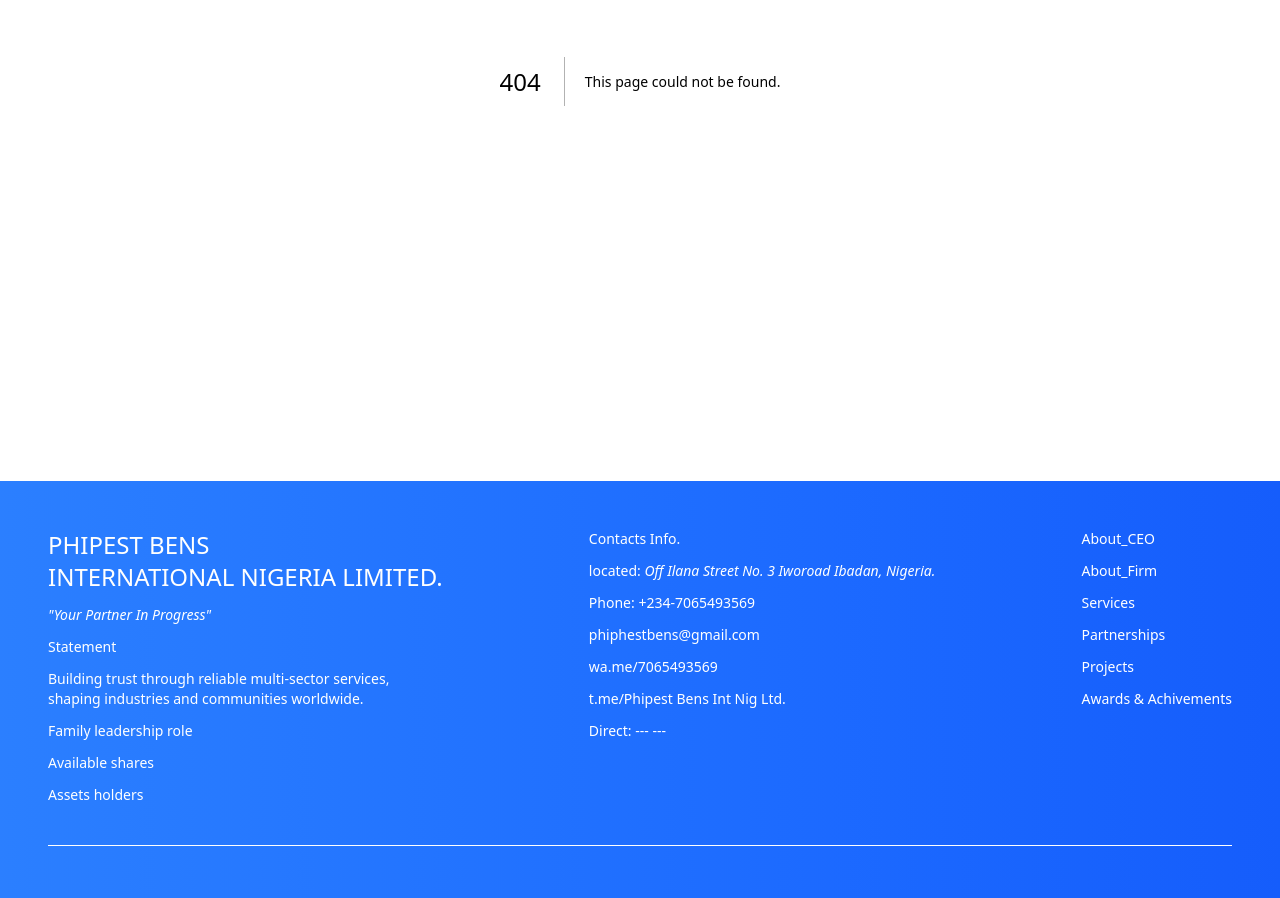
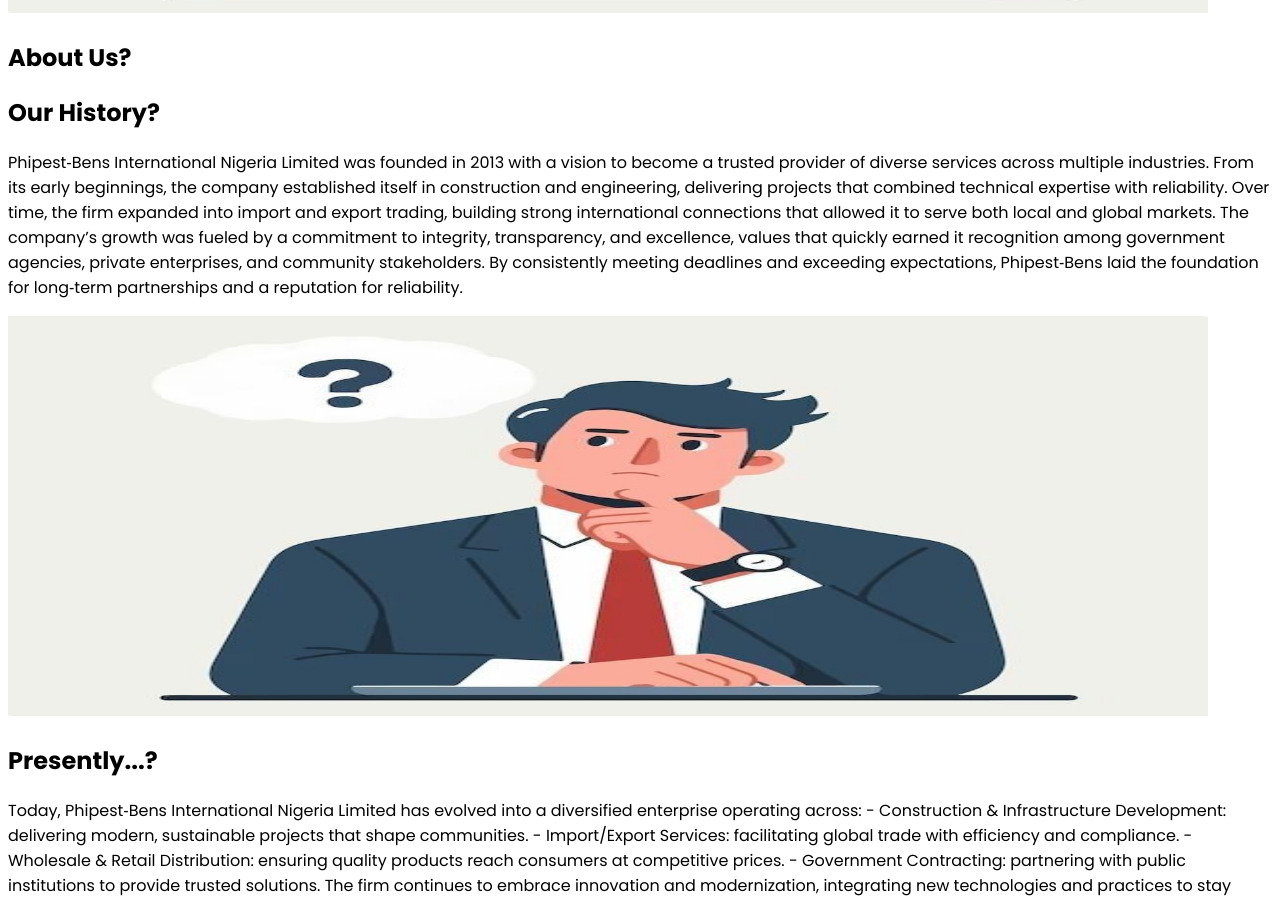
Before and after one commit to Festus-123/Phipest-Bens, a Next.js app: page /About_Firm in a window 1280 px wide. Before the commit this address had no page. Shown: the part 395-1293 px from the top of the page. Built offline with nearby package versions, Linux system fonts and the light colour scheme.

Commit message:
began writing the about firm page to meet the new UI changes

```diff
--- a/app/about_firm/page.tsx
+++ b/app/about_firm/page.tsx
@@ -1,7 +1,6 @@
 import { Metadata } from "next";
-import { FaMicroblog } from "react-icons/fa";
-import Image from "next/image";
-import Link from "next/link";
+import About_Firm from "@/pages/About_Firm";
+
 
 export const metadata: Metadata = {
   title:
@@ -64,62 +63,7 @@ export const metadata: Metadata = {
 const page = () => {
   return (
     <div>
-      <div className="bg-linear-to-r from-blue-700 to-blue-800 p-8 md:p-16 text-white">
-        <h1 className="font-extrabold text-3xl md:text-7xl text-center md:text-start">
-          About Us
-        </h1>
-      </div>
-
-      {/* Section for company's history and values */}
-      <section className="p-8 md:p-16 flex flex-col gap-4">
-        <h1 className="font-bold ">
-          PHIPEST BESN INTERNATIONAL NIGERIA LIMITED
-        </h1>
-        <p className="mb-5">
-          Phipest-bens International Nig Ltd is a diversified company with a
-          rich history of excellence and innovation. Founded in 2013, we have
-          grown to become a trusted name in the construction, import/export,
-          wholesale and retail, and government contracting sectors. Our mission
-          is to deliver high-quality services and products while fostering
-          long-term relationships with our clients and partners. We are
-          committed to integrity, reliability, and customer satisfaction in
-          everything we do.
-        </p>
-        <div className="bg-gray-100 p-4 rounded-lg">
-        <p className="">
-          Our core values include:
-        </p>
-          <ul className="list-disc list-inside mt-2">
-            <li>Integrity: We conduct our business with honesty and transparency.</li>
-            <li>Reliability: We are committed to delivering on our promises and meeting our deadlines.</li>
-            <li>Customer Satisfaction: We prioritize the needs and expectations of our clients.</li>
-          </ul>
-        </div>
-        {/* Link to checkout company's blog */}
-        <Link
-          href="/blog"
-          className="text-black hover:underline bg-linear-to-r from-blue-400 to-blue-50 p-2 md:p-3 rounded-lg flex items-center gap-4 justify-between w-max"
-        >
-          <span>blog post</span>
-          <span>
-            <FaMicroblog />
-          </span>
-        </Link>
-      </section>
-
-      {/* Section for company's location */}
-      <section className="container mx-auto px-4 py-8">
-        <h2 className="text-2xl font-bold mb-4">Map</h2>
-        <p className="text-lg mb-6">Company location and sites.</p>
-        <div>
-          <iframe
-            src="https://www.google.com/maps/embed?pb=!1m18!1m12!1m3!1d3151.835434509374!2d144.9537363153168!3d-37.81627977975195!2m3!1f0!2f0!3f0!3m2!1i1024!2i768!4f13.1!3m3!1m2!1s0x6ad642af0f11fd81%3A0xf577d9a651e5e7c!2sEnvato%20Melbourne%20Office!5e0!3m2!1sen!2sau!4v1600000000000"
-            title="Company Location Map"
-            className="w-full h-64 md:h-96"
-            allowFullScreen
-          />
-        </div>
-      </section>
+      <About_Firm />
     </div>
   );
 };
--- /dev/null
+++ b/pages/About_Firm.tsx
@@ -0,0 +1,172 @@
+"use client"; // for Next.js App Router
+import { useEffect, useRef } from "react";
+import { FaMicroblog } from "react-icons/fa";
+import Image from "next/image";
+import Link from "next/link";
+import gsap from "gsap";
+// import { Poppins } from 'next/font/google';
+import { poppins } from "@/pages/Landing_Page";
+
+const About_Firm = () => {
+  const headerRef = useRef<HTMLDivElement>(null);
+  const sectionRef = useRef<HTMLDivElement>(null);
+  const valuesRef = useRef<HTMLDivElement>(null);
+
+  useEffect(() => {
+    // Animate header fade-in + slide
+    gsap.from(headerRef.current, {
+      y: -50,
+      opacity: 0,
+      duration: 1.2,
+      ease: "power3.out",
+    });
+
+    // Animate section content
+    gsap.from(sectionRef.current, {
+      opacity: 0,
+      y: 40,
+      duration: 1.5,
+      delay: 0.5,
+      ease: "power3.out",
+    });
+
+    // Animate values box with scale effect
+    gsap.from(valuesRef.current, {
+      scale: 0.9,
+      opacity: 0,
+      duration: 1.5,
+      delay: 1,
+      ease: "elastic.out(1, 0.5)",
+    });
+  }, []);
+
+  return (
+    <div className={`bg-gray-50 text-gray-900 ${poppins.className}`}>
+      {/* Hero Header */}
+      <section
+        ref={headerRef}
+        className="p-8 md:p-16 flex flex-col gap-10 md:gap-10 items-center justify-center"
+      >
+        <div className="flex flex-col lg:flex-row gap-10 md:gap-20 items-start">
+          <div className="w-full lg:w-auto p-1 md:p-4 pb-16 md:pb-16 shadow-xl">
+            <Image
+              src="/about_firm.png"
+              alt="About Us Illustration"
+              width={1200}
+              height={400}
+              className="w-full h-auto object-center object-cover rounded-lg"
+            />
+          </div>
+
+          <div className="w-full lg:w-[60%] flex flex-col gap-4 ">
+            <h1 className="text-4xl md:text-6xl tracking-wide">About Us?</h1>
+
+            <h1 className="text-2xl md:text-4xl mt-5 md:mt-10 tracking-wide font-light">
+              Our History?
+            </h1>
+            <p className="leading-relaxed md:text-lg text-justify">
+              Phipest‑Bens International Nigeria Limited was founded in 2013
+              with a vision to become a trusted provider of diverse services
+              across multiple industries. From its early beginnings, the company
+              established itself in construction and engineering, delivering
+              projects that combined technical expertise with reliability. Over
+              time, the firm expanded into import and export trading, building
+              strong international connections that allowed it to serve both
+              local and global markets. The company’s growth was fueled by a
+              commitment to integrity, transparency, and excellence, values that
+              quickly earned it recognition among government agencies, private
+              enterprises, and community stakeholders. By consistently meeting
+              deadlines and exceeding expectations, Phipest‑Bens laid the
+              foundation for long‑term partnerships and a reputation for
+              reliability.
+            </p>
+          </div>
+        </div>
+        <div className="flex flex-col lg:flex-row gap-10 md:gap-20 items-start">
+          <div className="w-full lg:w-auto p-1 md:p-4 pb-16 md:pb-16 shadow-xl">
+            <Image
+              src="/about_firm.png"
+              alt="About Us Illustration"
+              width={1200}
+              height={400}
+              className="w-full h-auto object-center object-cover rounded-lg"
+            />
+          </div>
+
+          <div className="w-full lg:w-[60%] flex flex-col gap-4 ">
+            <h1 className="text-2xl md:text-4xl mt-5 md:mt-10 tracking-wide font-light">
+              Presently...?
+            </h1>
+            <p className="leading-relaxed md:text-lg text-justify">
+              Today, Phipest‑Bens International Nigeria Limited has evolved into
+              a diversified enterprise operating across: - Construction &
+              Infrastructure Development: delivering modern, sustainable
+              projects that shape communities. - Import/Export Services:
+              facilitating global trade with efficiency and compliance. -
+              Wholesale & Retail Distribution: ensuring quality products reach
+              consumers at competitive prices. - Government Contracting:
+              partnering with public institutions to provide trusted solutions.
+              The firm continues to embrace innovation and modernization,
+              integrating new technologies and practices to stay ahead in
+              competitive markets. With a strong workforce and a culture of
+              customer‑centric service, Phipest‑Bens is positioned as a
+              forward‑thinking company that not only meets today’s demands but
+              also anticipates tomorrow’s opportunities.
+            </p>
+          </div>
+        </div>
+      </section>
+
+      {/* History and Values */}
+      <section
+        ref={sectionRef}
+        className="p-8 md:p-16 flex flex-col gap-6"
+      >
+        <h1 className="font-light text-6xl tracking-wide text-center ">
+          PHIPEST BENS INTERNATIONAL NIGERIA LIMITED.
+        </h1>
+
+        <div
+          ref={valuesRef}
+          className="bg-white shadow-lg p-6 rounded-lg border-l-4 border-blue-600"
+        >
+          <p className="text-xl md:text-2xl">Our Core Values:</p>
+          <ul className="list-disc list-inside mt-2 space-y-1 text-gray-700">
+            <li>Integrity: Honesty and transparency in all dealings.</li>
+            <li>Reliability: Consistently delivering on promises.</li>
+            <li>
+              Customer Satisfaction: Prioritizing client needs and expectations.
+            </li>
+          </ul>
+        </div>
+
+        {/* Blog Link */}
+        <Link
+          href="/blog"
+          className="mt-6 inline-flex items-center justify-between gap-3 bg-linear-to-r from-blue-400  text-black px-4 py-2 rounded-lg shadow hover:scale-105 transform transition"
+        >
+          <span className="font-medium text-white">Visit Our Blog</span>
+          <FaMicroblog />
+        </Link>
+      </section>
+
+      {/* Location Map */}
+      <section className="container mx-auto px-4 py-12">
+        <h2 className="text-2xl font-bold mb-4 ">Our Location</h2>
+        <p className="text-lg mb-6 text-gray-700">
+          Explore our company sites and offices.
+        </p>
+        <div className="rounded-lg overflow-hidden shadow-lg">
+          <iframe
+            src="https://www.google.com/maps/embed?pb=!1m18!1m12!1m3!1d3151.835434509374!2d144.9537363153168!3d-37.81627977975195!2m3!1f0!2f0!3f0!3m2!1i1024!2i768!4f13.1!3m3!1m2!1s0x6ad642af0f11fd81%3A0xf577d9a651e5e7c!2sEnvato%20Melbourne%20Office!5e0!3m2!1sen!2sau!4v1600000000000"
+            title="Company Location Map"
+            className="w-full h-64 md:h-96"
+            allowFullScreen
+          />
+        </div>
+      </section>
+    </div>
+  );
+};
+
+export default About_Firm;
--- a/pages/Landing_Page.tsx
+++ b/pages/Landing_Page.tsx
@@ -15,7 +15,7 @@ const inter = Inter({
   weight: ["100", "400", "600", "700"],
 });
 
-const poppins = Poppins({
+export const poppins = Poppins({
   subsets: ["latin"],
   weight: ["100", "400", "600", "700"],
 });
@@ -125,7 +125,7 @@ const Hero = () => {
 
         <div
           ref={illustrationRef}
-          className="absolute md:-bottom-20 md:right-10 "
+          className="absolute bottom-0 md:-bottom-20 md:right-10 "
         >
           <Image
             src="/illustration3.png"
--- a/pages/Overview.tsx
+++ b/pages/Overview.tsx
@@ -100,7 +100,7 @@ const Overview = () => {
     <div className={`relative bg-white p-8 md:p-16 z-10 ${poppins.className}`}>
       {/* What We Offer */}
       <section
-        className={`fade-in-section flex flex-col-reverse md:flex-row items-center gap-10 md:gap-40 md:p-8 lg:p-16`}
+        className={`fade-in-section flex flex-col-reverse md:flex-row items-center gap-10 md:gap-20 lg:gap-40 md:p-8 lg:p-16`}
       >
         <div className="w-full md:w-[80%] lg:w-[60%] flex flex-col gap-2 md:gap-4">
           <h1 className="text-4xl md:text-5xl mb-2">What We Offer?</h1>
@@ -132,7 +132,7 @@ const Overview = () => {
 
       {/* The Big Picture */}
       <section
-        className={`fade-in-section flex flex-col-reverse md:flex-row-reverse items-center gap-10 md:gap-40 md:p-16 mt-20`}
+        className={`fade-in-section flex flex-col-reverse md:flex-row-reverse items-center gap-10 md:gap-20 lg:gap-40 md:p-16 mt-20`}
       >
         <div className="w-full md:w-[80%] lg:w-[60%] flex flex-col gap-2 md:gap-4">
           <h1 className="text-4xl md:text-5xl mb-2">The Big Picture ~</h1>
@@ -190,7 +190,7 @@ const Overview = () => {
           </div>
 
           <div
-            className={`${poppins.className} md:absolute top-1/4 right-5 md:w-40 lg:w-60 hidden md:flex flex-col gap-1`}
+            className={`${poppins.className} md:absolute md:top-0 lg:top-1/4 lg:right-5 md:w-70 lg:w-60 hidden md:flex flex-col gap-1`}
           >
             <h3 className="font-extralight text-lg md:text-xl">
               Unmatched Reliability:
@@ -202,7 +202,7 @@ const Overview = () => {
             </p>
           </div>
           <div
-            className={`${poppins.className} md:absolute top-1/4 left-5 md:w-40 lg:w-60 hidden md:flex flex-col gap-1`}
+            className={`${poppins.className} md:absolute md:top-0 lg:top-1/4 left-5 md:w-50 lg:w-60 hidden md:flex flex-col gap-1`}
           >
             <h3 className="font-extralight text-lg md:text-xl">
               Global reach, Local touch:
```
Also changed, not shown: public/about_firm.png (added), public/progress_illustration.png (added).
